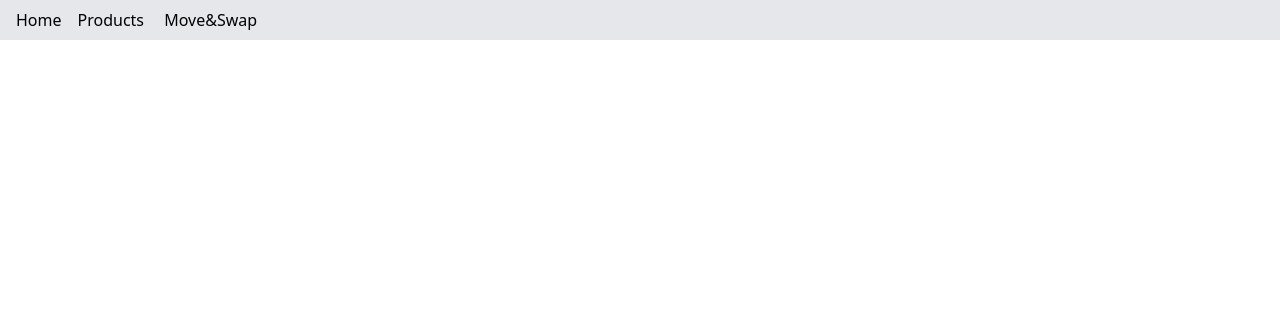
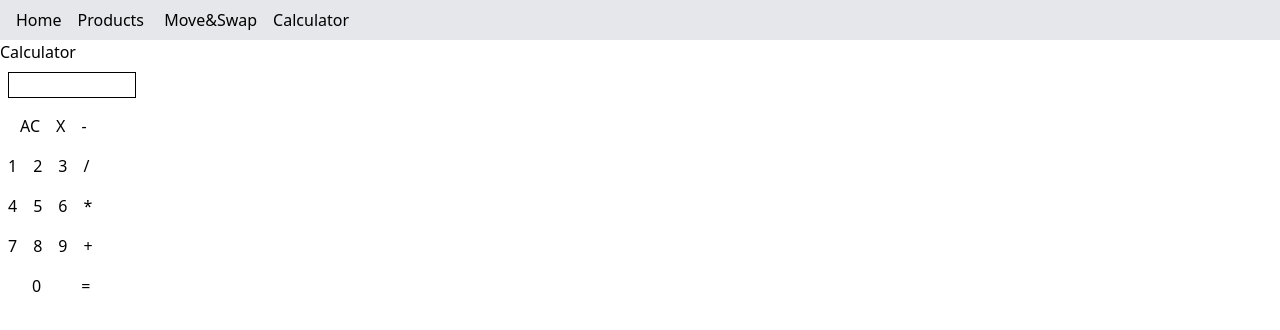
Before and after one commit to pragyasharm/frontend-machine-coding, a React (Create React App) app: page /calculator in a window 1280 px wide. Shown: the top 330 px of the page. Built offline with nearby package versions, Linux system fonts and the light colour scheme.

Commit message:
calculator added

```diff
--- a/src/App.js
+++ b/src/App.js
@@ -7,6 +7,7 @@ import ProductListpage from './Components/Products/ProductListpage';
 import Scroller from './Components/Products/Scroller';
 import MainProductContainer from './Components/Products/MainProductContainer';
 import MoveSwapComponent from './Components/MoveNswap/MoveSwapComponent';
+import Calculator from './Components/Calculator/Calculator';
 
 function App() {
   return (
@@ -20,6 +21,7 @@ function App() {
           <Route path="/scroller" element={<Scroller />} />
           <Route path="/product-card" element={<MainProductContainer />} />
           <Route path="/move-swap" element={<MoveSwapComponent />} />
+          <Route path="/calculator" element={<Calculator/>} />
         </Routes>
       </div>
     </Router>
--- /dev/null
+++ b/src/Components/Calculator/Calculator.js
@@ -0,0 +1,70 @@
+import { click } from '@testing-library/user-event/dist/click';
+import React, { useState } from 'react'
+
+const Calculator = () => {
+    const [value, setValue] = useState('');
+    const handleCalculations = (e) => {
+        console.log(e.target.textContent);
+        const clickedValue = e.target.textContent;
+        const digitRegex = /^[0-9]$/;
+        if (digitRegex.test(clickedValue)) {
+            setValue((value)=> value + clickedValue)
+        } else if (clickedValue === "=") {
+            setValue((value)=> eval(value))
+
+        } else if (clickedValue === "AC") {
+            setValue((value)=> value.slice(0, -1))
+
+        } else if (clickedValue === "X") {
+            setValue('');
+        } else {
+            const lastChar = value.charAt(value.length - 1);
+            if(lastChar === '/' || lastChar === '*' || lastChar === '+' || lastChar === '-'){
+
+            } else {
+                setValue((value)=> value + clickedValue)
+            }
+        }
+
+    }
+
+    return (
+        <div>Calculator
+            <div className='m-2  border border-black w-32'>
+                <span className='p-2 m-4'>{value}</span>
+            </div>
+            <div onClick={handleCalculations}>
+                <div>
+                    <button className='ml-3 p-2'>AC</button>
+                    <button className='p-2'>X</button>
+                    <button className='p-2'>-</button>
+                </div>
+                <div>
+                    <button className='p-2'>1</button>
+                    <button className='p-2'>2</button>
+                    <button className='p-2'>3</button>
+                    <button className='p-2'>/</button>
+                </div>
+                <div>
+                    <button className='p-2'>4</button>
+                    <button className='p-2'>5</button>
+                    <button className='p-2'>6</button>
+                    <button className='p-2'>*</button>
+                </div>
+
+                <div>
+                    <button className='p-2'>7</button>
+                    <button className='p-2'>8</button>
+                    <button className='p-2'>9</button>
+                    <button className='p-2'>+</button>
+                </div>
+                <div>
+                    <button className='ml-6 p-2'>0</button>
+                    <button className='ml-6 p-2'>=</button>
+                </div>
+            </div>
+        </div>
+    )
+}
+
+export default Calculator
--- a/src/Components/Header.js
+++ b/src/Components/Header.js
@@ -7,6 +7,7 @@ const Header = () => {
       <Link className='p-2' to='/'>Home</Link>
       <Link className='p-2' to='/product-card'>Products </Link>
       <Link className='p-2' to='/move-swap'>Move&Swap</Link>
+      <Link className='p-2' to='/calculator'>Calculator</Link>
     </div>
   )
 }
--- a/src/Components/MoveNswap/MoveSwapComponent.js
+++ b/src/Components/MoveNswap/MoveSwapComponent.js
@@ -1,6 +1,6 @@
 import React from 'react'
 import { useDispatch, useSelector } from 'react-redux'
-import { moveLeft, moveRight } from './store/movableSlice'
+import { moveLeft, moveRight } from '../store/movableSlice'
 
 const MoveSwapComponent = () => {
     const leftData = useSelector(appStore => appStore.move.leftComponent)
--- a/src/index.js
+++ b/src/index.js
@@ -4,7 +4,7 @@ import './index.css';
 import App from './App';
 import reportWebVitals from './reportWebVitals';
 import { Provider } from 'react-redux';
-import { appStore } from './Components/MoveNswap/store/appStore';
+import { appStore } from './Components/store/appStore';
 
 const root = ReactDOM.createRoot(document.getElementById('root'));
 root.render(
```
Also changed, not shown: src/Components/store/appStore.js (renamed from src/Components/MoveNswap/store/appStore.js), src/Components/store/movableSlice.js (renamed from src/Components/MoveNswap/store/movableSlice.js).
